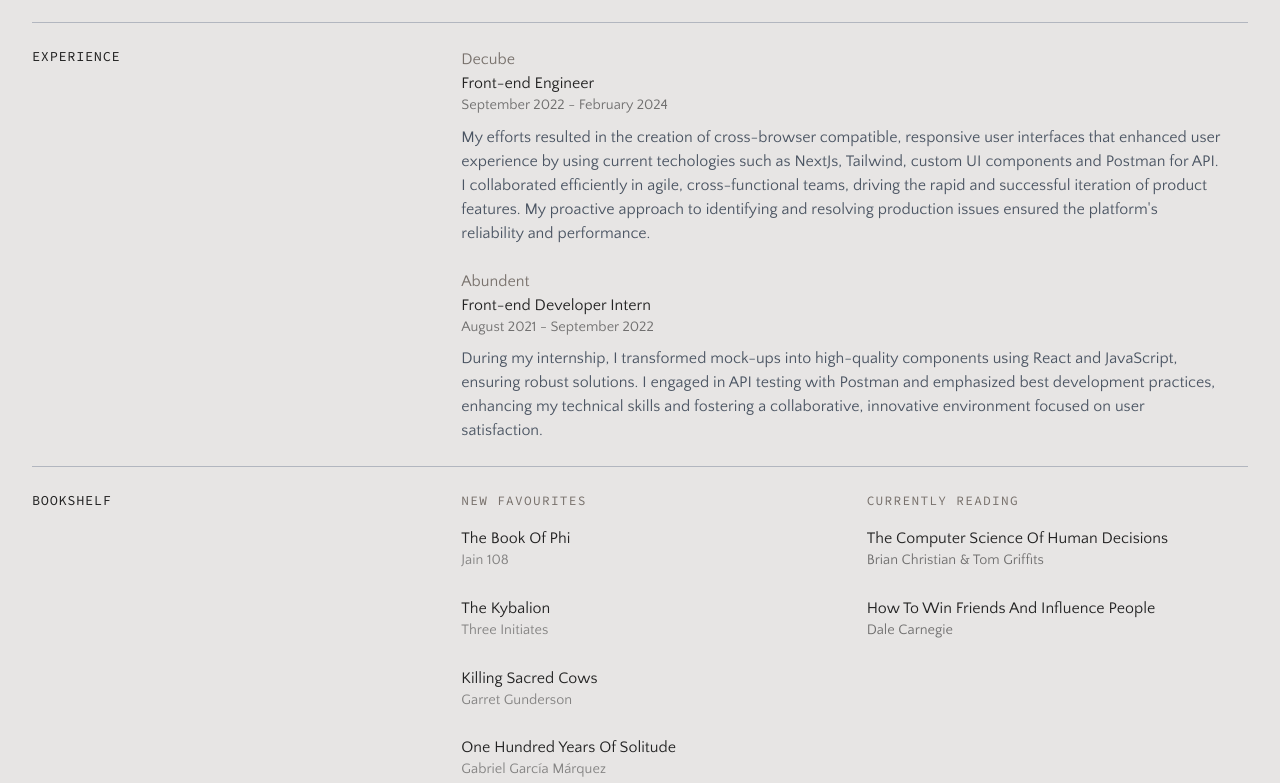
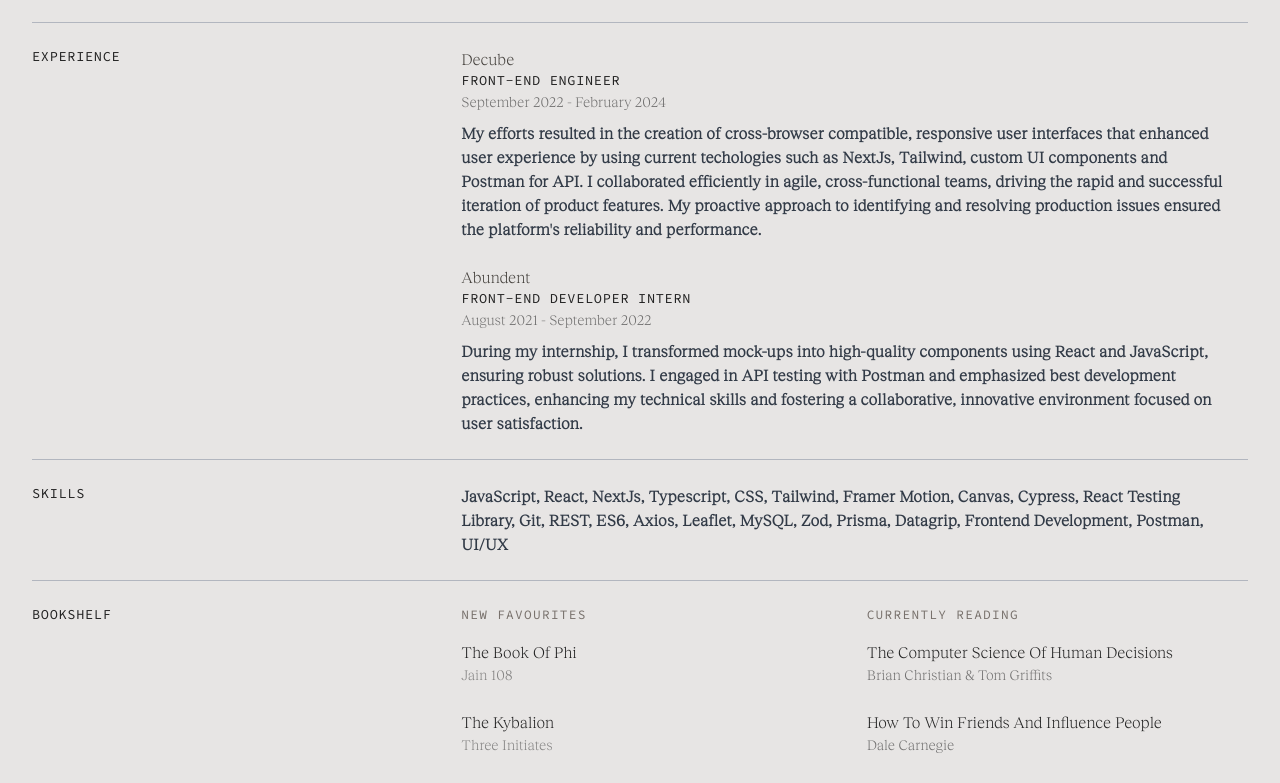
Before and after one commit to joujou144/aznim-portfolio, a Next.js app: page /about in a window 1280 px wide. Shown: the part 748-1531 px from the top of the page. Built offline with nearby package versions, Linux system fonts and the light colour scheme.

Commit message:
add skills section and adjust content font

```diff
--- a/app/about/page.tsx
+++ b/app/about/page.tsx
@@ -5,6 +5,7 @@ import {
   WorkExperience,
   ProfileImage,
 } from "@/components/about";
+import { Skills } from "@/components/about/WorkExperience";
 import { ABOUT_MAIN, ABOUT_SUBTEXT } from "@/lib/data";
 
 const About = () => {
@@ -25,6 +26,7 @@ const About = () => {
 
         <Download />
         <WorkExperience />
+        <Skills />
         <Bookshelf />
       </div>
 
--- a/app/globals.css
+++ b/app/globals.css
@@ -262,7 +262,7 @@ body {
   }
 
   .content-font {
-    @apply text-[0.95rem] mid-md:text-[1rem];
+    @apply text-[0.95rem] mid-md:text-[1rem] tracking-[0.015em] text-gray-800 font-semibold opacity-90;
   }
 
   .hero-text {
--- a/components/about/Bookshelf.tsx
+++ b/components/about/Bookshelf.tsx
@@ -6,7 +6,7 @@ const Bookshelf = () => {
       <div className="source-code-sm">
         <h4>Bookshelf</h4>
       </div>
-      <div className="mid-md:px-6 quattro-regular">
+      <div className="mid-md:px-6">
         <h4 className="text-stone-500 mb-4 source-code-xs">New favourites</h4>
         <ul className="flex flex-col gap-6 capitalize">
           {FAV_BOOKS.map(({ author, title }) => (
@@ -18,7 +18,7 @@ const Bookshelf = () => {
         </ul>
       </div>
 
-      <div className="mid-md:px-6 quattro-regular">
+      <div className="mid-md:px-6">
         <h4 className="text-stone-500 mb-4 source-code-xs">
           Currently reading
         </h4>
--- a/components/about/WorkExperience.tsx
+++ b/components/about/WorkExperience.tsx
@@ -1,5 +1,5 @@
-import { EXPERIENCES } from "@/lib/data";
-import React from "react";
+import { EXPERIENCES, SKILLS } from "@/lib/data";
+import { Oswald } from "next/font/google";
 
 const WorkExperience = () => {
   return (
@@ -11,11 +11,11 @@ const WorkExperience = () => {
       <div className="mid-md:px-6 col-span-2">
         <ul className="flex flex-col gap-6">
           {EXPERIENCES.map(({ role, date, company, description }) => (
-            <li key={company} className="list-none quattro-regular">
-              <p className="text-stone-500">{company}</p>
-              <p>{role}</p>
+            <li key={company} className="list-none">
+              <p className="text-stone-700">{company}</p>
+              <p className="font-semibold source-code-sm">{role}</p>
               <p className="opacity-60 text-[0.9rem]">{date}</p>
-              <p className="text-gray-600 mt-2">{description}</p>
+              <p className=" mt-2 content-font">{description}</p>
             </li>
           ))}
         </ul>
@@ -24,4 +24,18 @@ const WorkExperience = () => {
   );
 };
 
+export const Skills = () => {
+  return (
+    <div className="py-6 border-t divider grid grid-cols-1 gap-y-6 mid-md:gap-y-0 mid-md:grid-cols-3">
+      <div className="source-code-sm">
+        <h4>Skills</h4>
+      </div>
+
+      <div className="tracking-normal mid-md:px-6 col-span-2 content-font">
+        {SKILLS}
+      </div>
+    </div>
+  );
+};
+
 export default WorkExperience;
```
